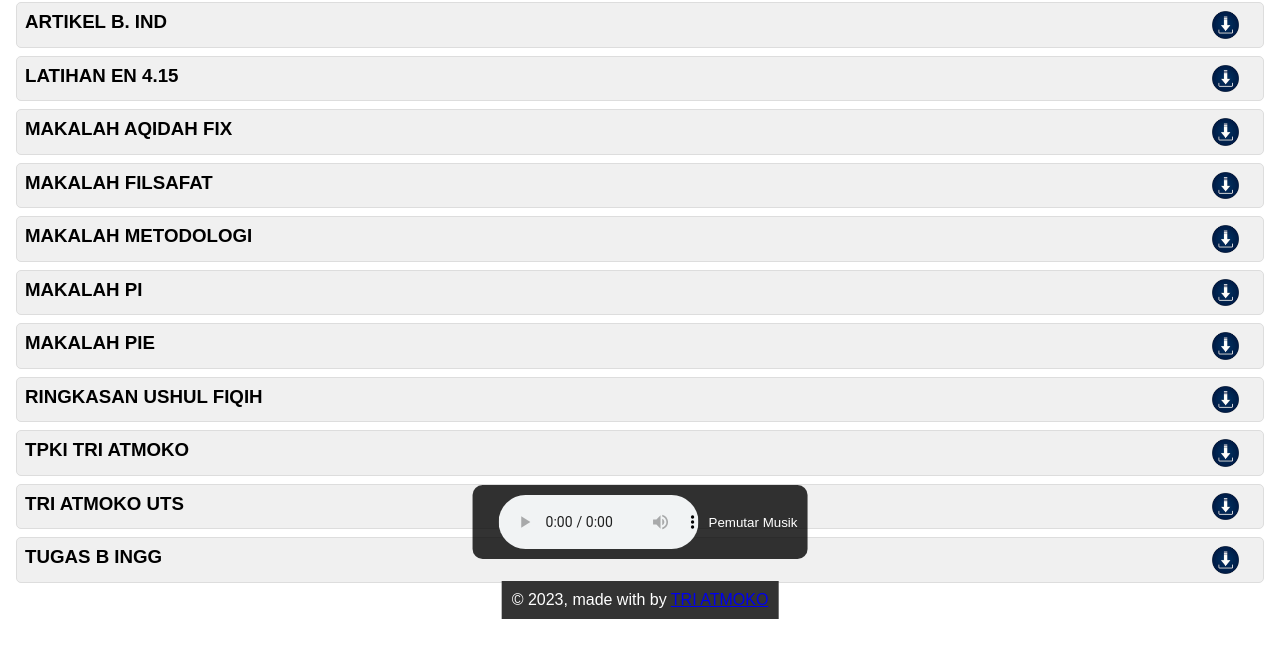
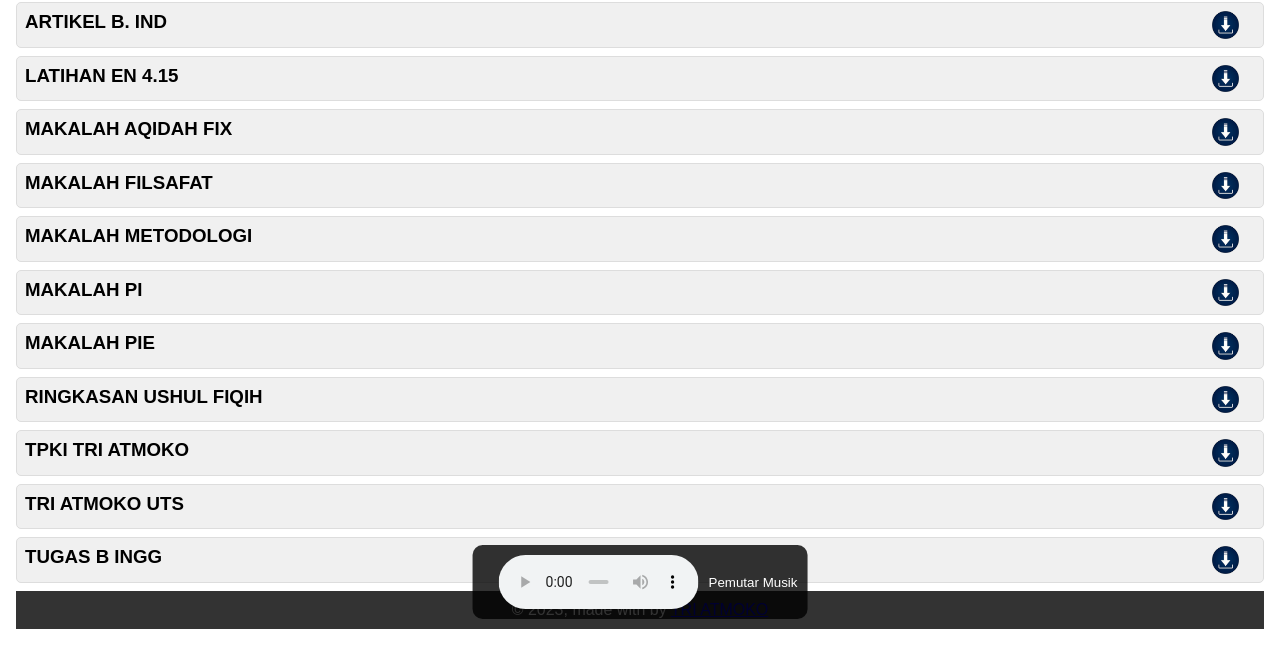
Before and after one commit to TRI-ATMOKO-ID/SEMESTER-1, a plain HTML site: page index.html in a window 1280 px wide. Shown: the part 161-806 px from the top of the page. Drawn offline with nearby package versions, Linux system fonts and the light colour scheme.

Commit message:
Update style.css

```diff
--- a/style.css
+++ b/style.css
@@ -101,29 +101,3 @@ img {
   margin-left: 5px;
   float: right;
 }
-
-/* Mengatur posisi toggle musik dan copyright */
-.music-player {
-  position: fixed;
-  bottom: 80px; /* Atur posisi agar tidak menutupi copyright */
-  left: 50%;
-  transform: translateX(-50%);
-  background-color: rgba(0, 0, 0, 0.8);
-  padding: 10px;
-  border-radius: 10px;
-  display: flex;
-  align-items: center;
-  z-index: 10; /* Menentukan lapisan tampilan (z-index) */
-}
-
-.copyright {
-  position: fixed;
-  bottom: 20px; /* Atur posisi sesuai keinginan */
-  left: 50%;
-  transform: translateX(-50%);
-  background-color: #333;
-  color: white;
-  padding: 10px;
-  text-align: center;
-  z-index: 5; /* Menentukan lapisan tampilan (z-index) */
-}
```
